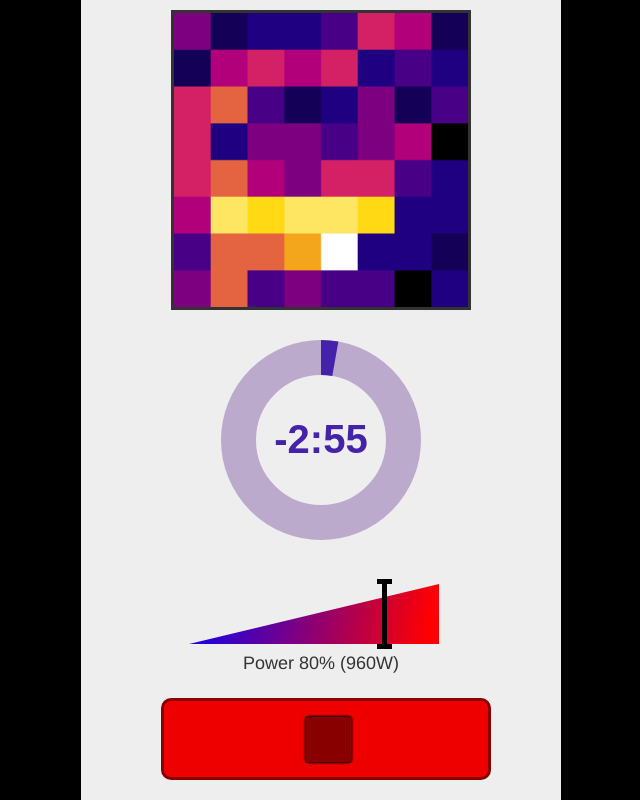
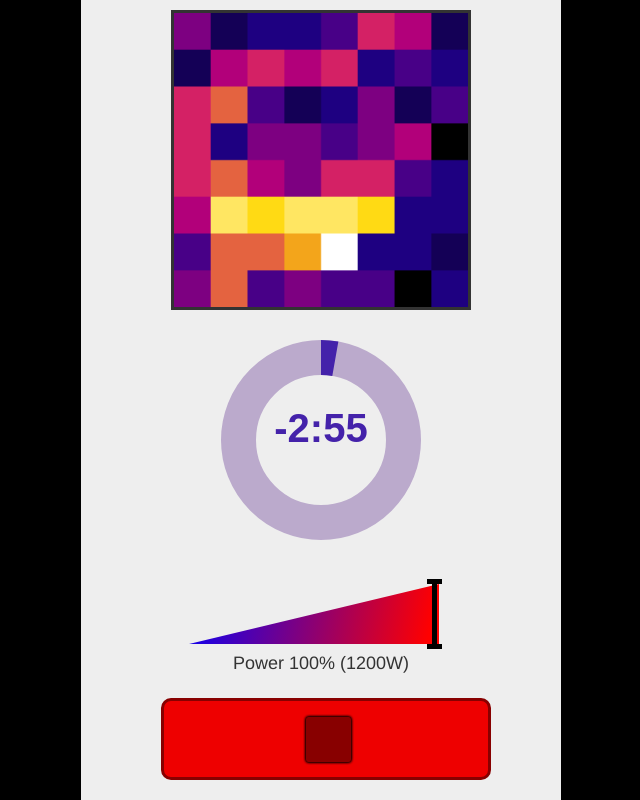
Before and after one commit to LodLabs/microwave-gui, a plain HTML site: page time_based.html in a window 1280 px wide. Shown: the whole page, without its empty margins (319-959 px from the left). Drawn offline with nearby package versions, Linux system fonts and the light colour scheme.

Commit message:
Cleaned up details around functional elements

```diff
--- a/start.css
+++ b/start.css
@@ -146,6 +146,10 @@ body {
 	text-shadow: 0 0 3px #000, 0 0 3px #000, 0 0 3px #000
 }
 
+#time_dial {
+	cursor: pointer;
+}
+
 #power_triangle, #power_marker {
 	position: relative;
 	/*border: thin solid;*/
@@ -154,4 +158,9 @@ body {
 #power_marker {
 	/* background: rgba(0,200,0,50); */
 	top: 5px;
+	cursor: move;
 }
+
+#power_triangle {
+	cursor: pointer;
+}
--- a/time_based.html
+++ b/time_based.html
@@ -28,7 +28,7 @@
 				<div id="time_details" style="margin: 30px 0; height: 350px; width: 100%; display: table">
 				<!-- <div id="time_details" style="display: flex; flex-direction: column"> -->
 					<div style="display: table-row; text-align: center">
-						<input id="time_dial" value="75" data-fgColor="#42A" data-bgColor="#BAC" readonly>
+						<span id="time_dial" value="75" data-fgColor="#42A" data-bgColor="#BAC"></span>
 					</div>
 					<div style="display: table-row; margin: 0 auto; text-align: center">
 						<canvas id="power_triangle" width="250px" height="60px"></canvas>
@@ -50,6 +50,22 @@
 			var timer = 180; // counts down
 			console.log($("#time_dial").val());
 			$("#time_dial").knob({
+					change : function (value) {
+                        console.log("change : " + value);
+						timer = total_time - Math.round(value);
+                    },
+				/*
+                    release : function (value) {
+                        console.log("release : " + value);
+                    },
+                    cancel : function () {
+                        console.log("cancel : ", this);
+                    },
+                    format : function (value) {
+                        console.log("format : " + value);
+                    },
+					*/
+
 				'draw': function() {
 					// this.cv sets position of wheel, relative to min and max values
 					// this.i is input, used to set value of inside the wheel
@@ -57,7 +73,7 @@
 
 					var mins = Math.floor(timer/60);
 					var secs = timer%60;
-					$(this.i).val("-"+mins+":"+((secs+'').length == 1 ? '0'+secs : secs));
+					$(this.i).html("-"+mins+":"+((secs+'').length == 1 ? '0'+secs : secs));
 				}
 			}).trigger('configure', {
 				"min":0,
@@ -77,6 +93,15 @@
 			}
 			// Manually trigger the draw on load, otherwise value could be left over from page reload
 			$("#time_dial").trigger('change');
+
+			function increment_time(knob, seconds) {
+				total_time = total_time + seconds;
+				timer = timer + seconds;
+				$(knob).trigger('configure', { "max":total_time } );
+			}
+			// $("#time_dial").knob().on("click", function() { increment_time(this, 30) });
+			$("#time_dial").on("click", function() { increment_time(this, 30) });
+
 		</script>
 		<script>
 			function draw_power_bg(canvas) {
@@ -180,7 +205,7 @@
 				document.getElementById("power_watts").innerHTML = Math.round(microwave_wattage*percentage/100);
 			}
 
-			set_power_marker(80);
+			set_power_marker(100);
 
 			document.getElementById("power_marker").onmousedown = function(event) {
 				if (event.button) return; // Not left-button, ignore
@@ -188,7 +213,7 @@
 				var start = event.pageX;
 
 				var mrk = document.getElementById("power_marker");
-				var abs_left = $("#power_triangle").offset().left;
+				var abs_left = $("#power_triangle").offset().left+4; // TODO: 4px offset? why...
 				var width = document.getElementById("power_triangle").offsetWidth;
 
 				var left = parseFloat(mrk.style.left) || 0;
```
